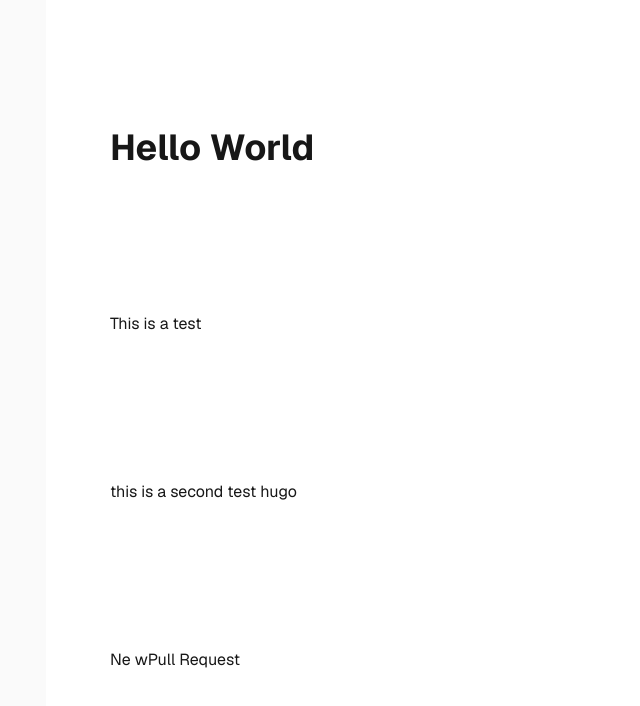
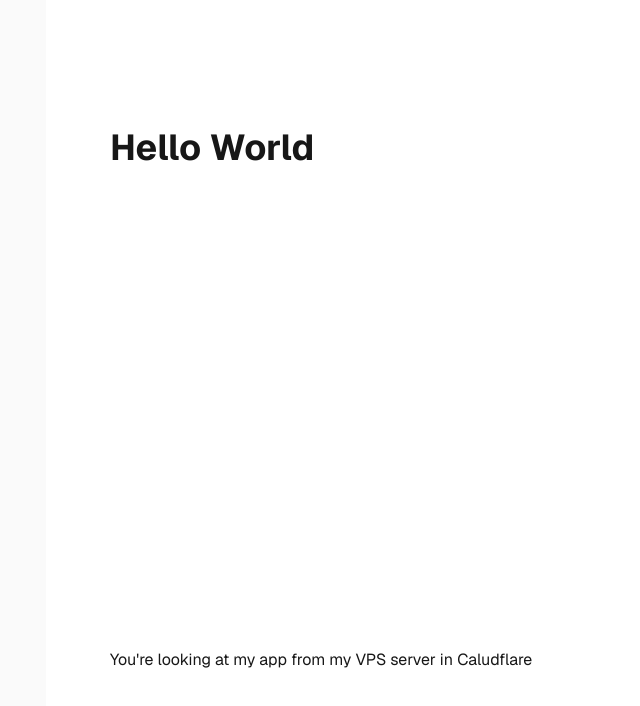
Before and after one commit to mchamoudadev/myapp, a Next.js app: page / in a window 1280 px wide. Shown: the top 706 px of the page, without its empty margins (210-850 px from the left). Built offline with nearby package versions, Linux system fonts and the light colour scheme.

Commit message:
added claudflare

```diff
--- a/app/page.tsx
+++ b/app/page.tsx
@@ -5,9 +5,7 @@ export default function Home() {
     <div className="flex flex-col flex-1 items-center justify-center bg-zinc-50 font-sans dark:bg-black">
       <main className="flex flex-1 w-full max-w-3xl flex-col items-center justify-between py-32 px-16 bg-white dark:bg-black sm:items-start">
         <h1 className="text-4xl font-bold">Hello World</h1>
-        <p>This is a test</p>
-        <p>this is a second test hugo</p>
-        <h2>Ne wPull Request</h2>
+       <p>You're looking at my app from my VPS server in Caludflare</p>
       </main>
     </div>
   );
```
